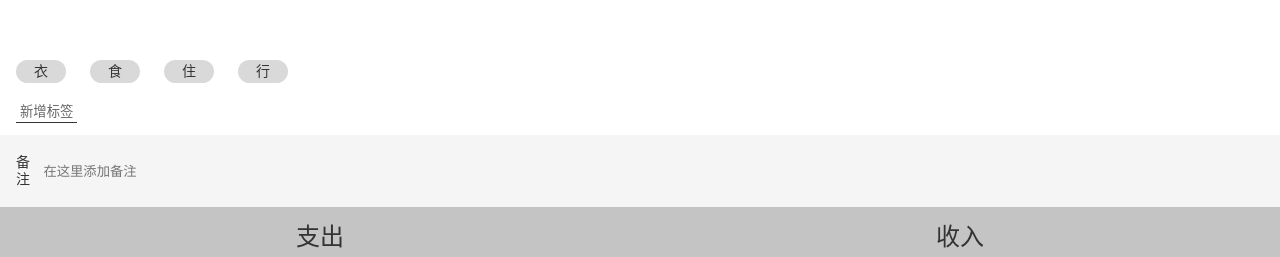
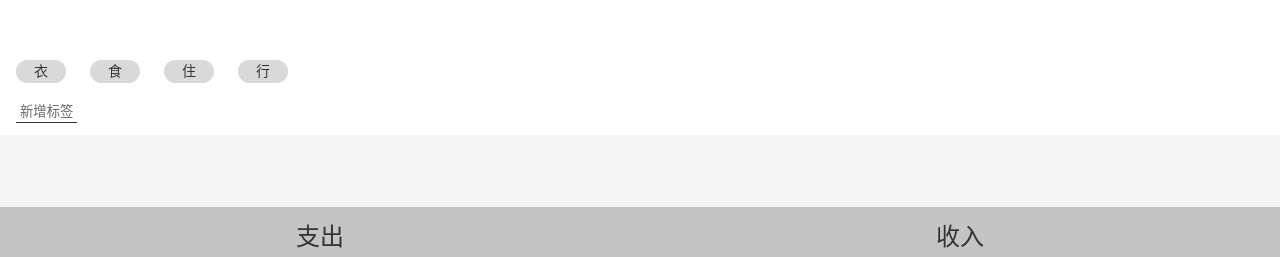
Before and after one commit to ygcedu/coinback-cash, a React app: page /#/money in a window 1280 px wide. Shown: the part 148-405 px from the top of the page. Built offline with nearby package versions, Linux system fonts and the light colour scheme.

Commit message:
封装 Input 组件
input 原装属性继承

```diff
--- /dev/null
+++ b/src/components/Input.tsx
@@ -0,0 +1,40 @@
+import React from 'react';
+import styled from 'styled-components';
+
+const Label = styled.label`
+  display: flex;
+  align-items: center;
+
+  > .x {
+    margin-right: 16px;
+    // 不换行
+    white-space: nowrap;
+  }
+
+  > input {
+    display: block;
+    width: 100%;
+    height: 72px;
+    background: none;
+    border: none;
+  }
+`;
+type Props = {
+  label: string;
+} & React.InputHTMLAttributes<HTMLInputElement>;// 继承一部分 input 的属性
+
+const Input: React.FC<Props> = (props) => {
+
+  const {label, ...rest} = props;
+  return (
+    <Label>
+      <span>{props.label}</span>
+      <input type={props.type}
+             placeholder={props.placeholder}
+             defaultValue={props.defaultValue}
+             onBlur={props.onBlur}/>
+    </Label>
+  );
+};
+
+export {Input};
--- a/src/views/Money/NoteSection.tsx
+++ b/src/views/Money/NoteSection.tsx
@@ -1,29 +1,11 @@
 import styled from 'styled-components';
 import React, {useRef} from 'react';
+import {Input} from 'components/Input';
 
 const Wrapper = styled.section`
   background: #f5f5f5;
   padding: 0 16px;
   font-size: 14px;
-
-  > label {
-    display: flex;
-    align-items: center;
-
-    > .x {
-      margin-right: 16px;
-      // 不换行
-      white-space: nowrap;
-    }
-
-    > input {
-      display: block;
-      width: 100%;
-      height: 72px;
-      background: none;
-      border: none;
-    }
-  }
 `;
 
 type Props = {
@@ -46,14 +28,9 @@ const NoteSection: React.FC<Props> = (props) => {
 
   return (
     <Wrapper>
-      <label>
-        <span>备注</span>
-        <input type="text" placeholder="在这里添加备注"
-               ref={refInput}
-               defaultValue={note}
-               onBlur={onBlur}
-        />
-      </label>
+      <Input>
+
+      </Input>
     </Wrapper>
   );
 };
```
